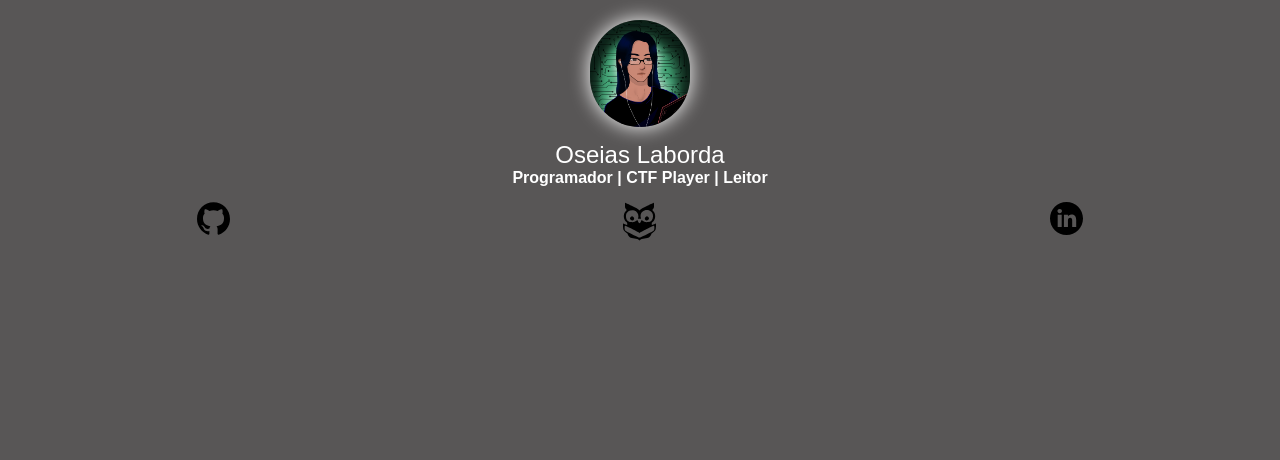
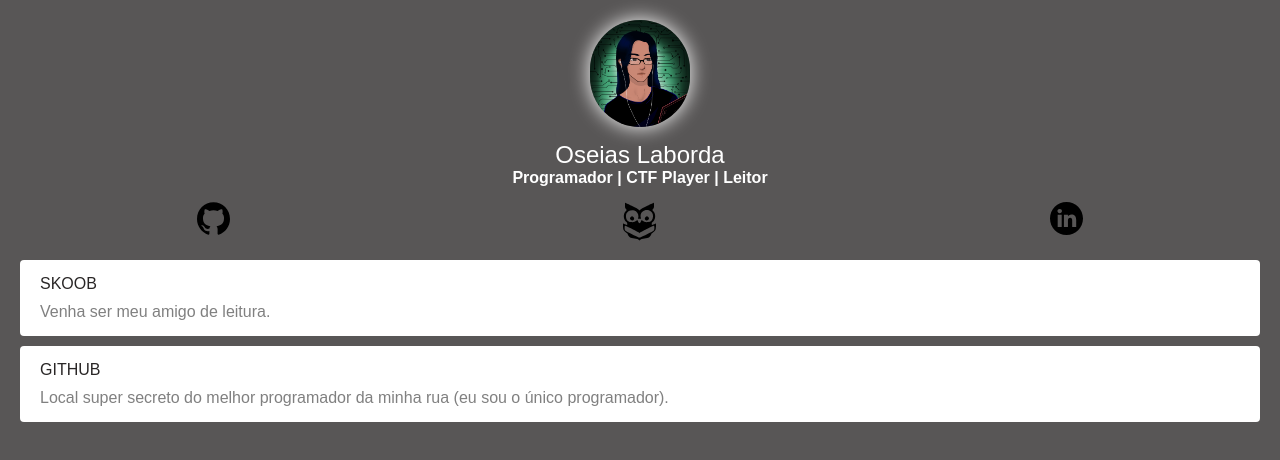
Before and after one commit to batushk4/Projects, a plain HTML site: page linktree/index.html in a window 1280 px wide. Drawn offline with Linux system fonts and the light colour scheme.

Commit message:
caixas inline e block

```diff
--- a/linktree/css/style.css
+++ b/linktree/css/style.css
@@ -44,3 +44,26 @@ h2 {
 .social img {
     width: 33px;
 }
+
+.links-list {
+    list-style: none;
+}
+
+.links-list li {
+    margin: 10px 20px;
+}
+
+.links-list li a {
+    display: block;
+    background: white;
+    padding: 15px 20px;
+    border-radius: 4px;
+    text-decoration: none;
+    color: rgb(41, 38, 38);
+}
+
+.links-list li a span {
+    color: grey;
+    display: block;
+    margin-top: 10px;
+}
--- a/linktree/index.html
+++ b/linktree/index.html
@@ -5,7 +5,7 @@
     <meta charset="UTF-8">
     <meta http-equiv="X-UA-Compatible" content="IE=edge">
     <meta name="viewport" content="width=device-width, initial-scale=1.0">
-    <title>Linktree</title>
+    <title>Bebo Pinga - Linktree</title>
 
     <link rel="stylesheet" href="./css/style.css">
 </head>
@@ -36,7 +36,22 @@
                 <img src="./img/linkedin.svg" alt="">
             </a>
         </li>
+    </ul>
 
+    <ul class="links-list">
+        <li>
+            <a href="">
+                SKOOB
+                <span>Venha ser meu amigo de leitura.</span>
+            </a>
+        </li>
+
+        <li>
+            <a href="">
+                GITHUB
+                <span>Local super secreto do melhor programador da minha rua (eu sou o único programador).</span>
+            </a>
+        </li>
     </ul>
 
 </body>
```
